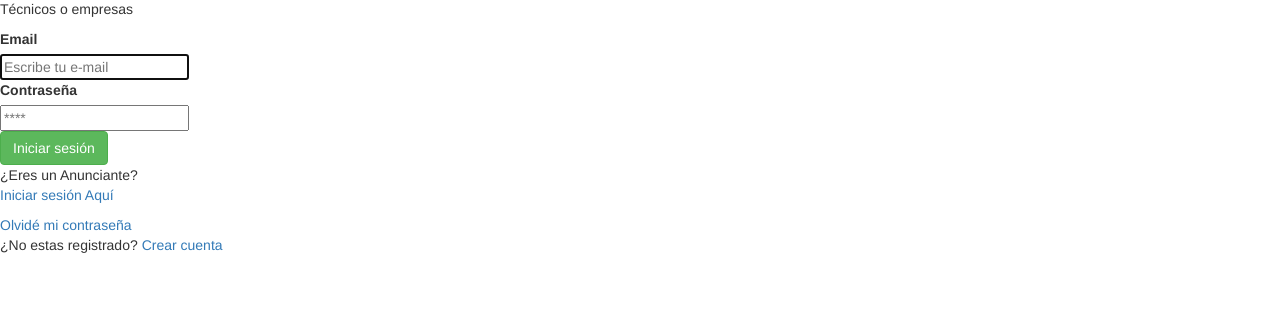
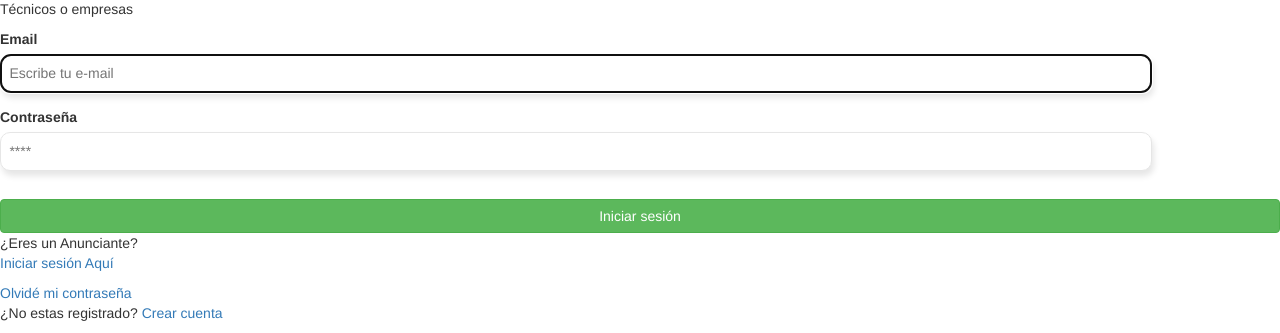
Before and after one commit to eliottack/blog, a PHP site: page /users/vista/login.php in a window 1280 px wide. Shown: the part 621-954 px from the top of the page. Before the commit the page ends 874 px from the top, so only its background shows below. Run offline with PHP 8.4, Linux system fonts and the light colour scheme; a stand-in replaces the project's code that opens the database connection; some libraries are stand-ins or nearby versions.

Commit message:
index login terminado

```diff
--- /dev/null
+++ b/css/app.css
@@ -0,0 +1 @@
+body{margin:0;padding:0;color:#000;background:#fff;font-size:16px;font-family:'Open Sans',sans-serif}.wrap{display:flex;height:100%}.lateral{width:30%;padding:10em 1em;border-color:5px solid #000}.lateral__header{margin:0 auto;margin-bottom:4em;text-align:center;width:60%}.lateral__wellcome{border-radius:10px;padding:.3em 0;color:#fff;background-color:#b60011;font-weight:bold;width:100%;text-align:center;box-shadow:2px 2px 5px 1px rgba(0,0,0,0.16)}.lateral__form{width:60%;margin:0 auto}.lateral__links{text-align:center;margin:1em 0}.lateral__link-crearcuenta{color:#b60011;margin-bottom:1em}.lateral__link-olvidaste{color:#caa23e}.lateral a{text-decoration:none}.login__form input[type="text"],.login__form input[type="password"],.login__form input[type="email"],.login__form input[type="number"]{border:1px solid #e6e6e6;box-shadow:2px 5px 6px rgba(0,0,0,0.1);font-size:1em;border-radius:10px;color:#b60011;padding:.6em;margin-bottom:1em;width:90%}.btn{color:#fff;border-radius:10px;background-color:#caa23e;width:100%;border:0;padding:.5em 0;margin:1em 0;text-align:center}.btn:hover{background-color:#deaa28}.hero{width:70%;background-color:#f4f4f4}
--- /dev/null
+++ b/css/app.styl
@@ -0,0 +1,75 @@
+plomo = #F4F4F4
+plomo2 = #BEBEBE
+rojo = #B60011
+mostaza = #CAA23E
+mostazaon = #DEAA28
+body
+    margin 0
+    padding 0
+    color black
+    background white
+    font-size 16px
+    font-family 'Open Sans', sans-serif
+
+.wrap
+    display flex
+    height 100%
+
+.lateral
+    width 30%
+    padding 10em 1em
+    border-color 5px solid rgb(#000000)
+    &__header
+        margin 0 auto
+        margin-bottom 4em
+        text-align center
+        width 60%
+    &__wellcome
+        border-radius 10px
+        padding 0.3em 0
+        color white
+        background-color rojo
+        font-weight bold
+        width 100%
+        text-align center
+        box-shadow 2px 2px 5px 1px rgba(black,0.16)
+    &__form
+        width 60%
+        margin 0 auto
+    &__links
+        text-align center
+        margin 1em 0
+    &__link-crearcuenta
+        color rojo
+        margin-bottom 1em
+    &__link-olvidaste
+        color mostaza
+    a
+        text-decoration none
+
+.login__form
+	input[type="text"],input[type="password"],input[type="email"],input[type="number"]
+		border 1px solid rgb(#E6E6E6)
+		box-shadow 2px 5px 6px rgba(black,0.1)
+		font-size 1em
+		border-radius 10px
+		color rojo
+		padding 0.6em
+		margin-bottom 1em
+		width 90%
+
+.btn
+    color white
+    border-radius 10px
+    background-color mostaza
+    width  100%
+    border 0
+    padding .5em 0
+    margin 1em 0
+    text-align center
+.btn:hover
+    background-color mostazaon
+
+.hero
+    width 70%
+    background-color plomo
```
Also changed, not shown: users/vista/index.php (+27 -0 lines), images/logo.png (added).
